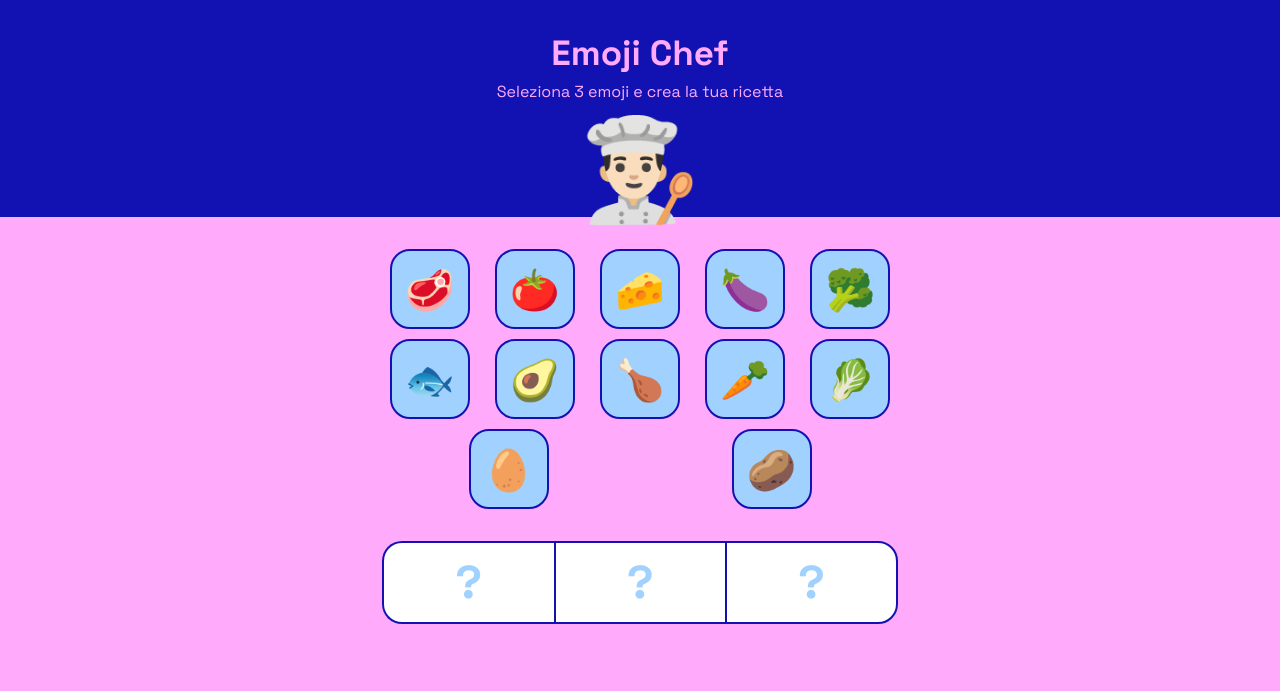
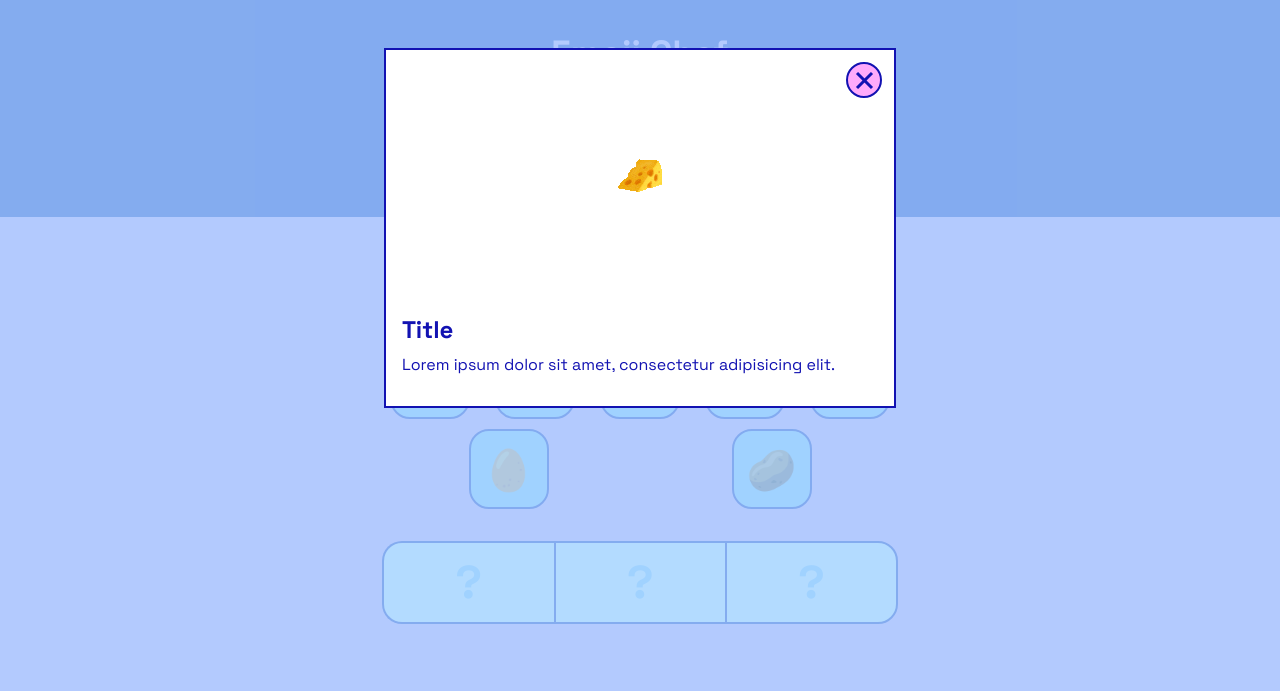
Before and after one commit to dearshrewdwit/cw-boolean, a plain HTML site: page emoji-chef/index.html in a window 1280 px wide. Drawn offline with Linux system fonts and the light colour scheme.

Commit message:
chore: design finetuning

```diff
--- a/chat-adventure/style.css
+++ b/chat-adventure/style.css
@@ -104,8 +104,8 @@ main {
     background-image: url("./images/loader.gif");
     background-repeat: no-repeat;
     background-position: center;
-    background-size: 30%; /* TEMP */
-    min-height: 250px;
+    background-size: 20%; /* TEMP */
+    min-height: 300px;
 }
 
 .stage-desc {
--- a/emoji-chef/index.html
+++ b/emoji-chef/index.html
@@ -47,7 +47,7 @@
         </div>
     </main>
 
-    <div class="modal hidden">
+    <div class="modal">
         <div class="modal-box">
             <label for="modal" class="modal-close">
                 <svg width="19" height="19" viewBox="0 0 19 19" fill="none" xmlns="http://www.w3.org/2000/svg">
--- a/emoji-chef/style.css
+++ b/emoji-chef/style.css
@@ -149,26 +149,25 @@ main {
 
 .modal {
     position: fixed;
-    overscroll-behavior: contain;
     top: 0;
     left: 0;
-    padding-top: 48px;
-    padding-bottom: 48px;
     z-index: 999;
     height: 100%;
+    width: 100%;
+    padding: 24px;
     background-color: rgba(161, 210, 255, 0.8);
     overflow-y: auto;
+    overscroll-behavior: contain;
 }
 
 .modal-box {
     position: relative;
-    width: 85%;
+    width: 100%;
     max-width: 512px;
-    margin: 0 auto;
-    overscroll-behavior: contain;
+    margin: 24px auto;
     background-color: #ffffff;
+    border: 2px solid #1212b2;
     animation: pop-effect 0.3s ease-out;
-    border: 2px solid #1212b2;
 }
 
 .modal-image {
--- a/quote-bot/style.css
+++ b/quote-bot/style.css
@@ -100,26 +100,24 @@ main {
 
 .modal {
     position: fixed;
-    overscroll-behavior: contain;
     top: 0;
     left: 0;
-    padding-top: 48px;
-    padding-bottom: 48px;
     z-index: 999;
     height: 100%;
+    width: 100%;
+    padding: 24px;
     background-color: rgba(161, 210, 255, 0.8);
     overflow-y: auto;
 }
 
 .modal-box {
     position: relative;
-    width: 85%;
+    width: 100%;
     max-width: 512px;
-    margin: 0 auto;
-    overscroll-behavior: contain;
+    margin: 24px auto;
     background-color: #ffffff;
+    border: 2px solid #1212b2;
     animation: pop-effect 0.3s ease-out;
-    border: 2px solid #1212b2;
 }
 
 .modal-content {
```
Also changed, not shown: chat-adventure/images/loader.gif, 2 other files.
